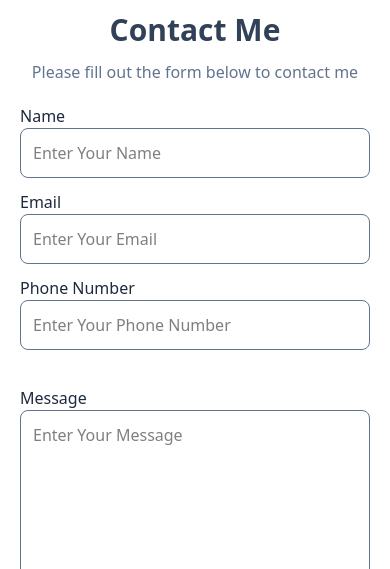
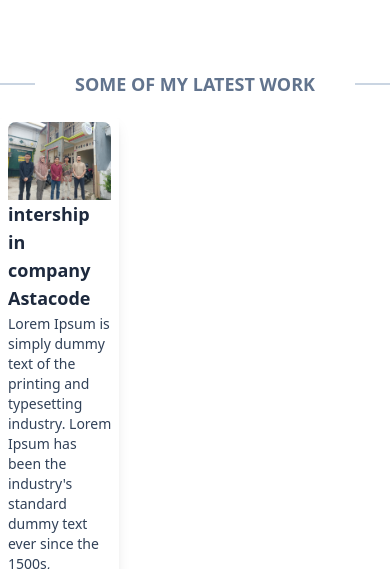
Before and after one commit to rizkiiaripin/Portfolio, a Vue app: page / in a window 390 px wide. Shown: the part 3245-3814 px from the top of the page. Built offline with nearby package versions, Linux system fonts and the light colour scheme.

Commit message:
menambah blog , mengedit navbar ,dan mengedit project

```diff
--- a/src/App.vue
+++ b/src/App.vue
@@ -7,6 +7,7 @@
 import Loader from "@/components/Loader.vue";
 import Footer from "@/components/Footer.vue";
 import Contact from "@/components/Contact.vue";
+import Blog from "@/components/Blog.vue";
 import { ref, onMounted } from "vue";
 
 const loading = ref(true);
@@ -20,20 +21,25 @@
 </script>
 
 <template>
-  <body class="scroll-smooth">
     <link
       rel="stylesheet"
       href="https://cdnjs.cloudflare.com/ajax/libs/font-awesome/6.5.1/css/all.min.css"
     />
      <Loader :isLoading="loading" />
+  <div class="scroll-smooth">
     <Navbar />
-    <Hero />
-    <About />
-    <Project />
-    <Skill />
-    <Contact />
+    <Hero id="home"/>
+    <About id="about"/>
+    <Project  />
+    <Skill id="skills" />
+    <Blog id="blogs" />
+    <Contact id="contact" />
     <Footer />
-  </body>
+  </div>
 </template>
 
-<style></style>
+<style>
+  html {
+  scroll-behavior: smooth;
+}
+</style>
--- a/src/components/About.vue
+++ b/src/components/About.vue
@@ -1,5 +1,5 @@
 <template>
-<div class="my-20  mx-5 md:mx-0">
+<div class="my-20  mx-5 md:mx-0" >
       <div class="container mx-auto w-full">
         <h1
           class="font-semibold text-sky-600 text-2xl mb-3 md:text-3xl"
--- /dev/null
+++ b/src/components/Blog.vue
@@ -0,0 +1,41 @@
+<script setup></script>
+
+<template>
+  <div class="my-20" >
+    <div class="text-center mb-4 flex justify-center items-center gap-10">
+      <span class="h-0.5 w-full bg-slate-300"></span>
+      <p
+        class="text-center text-lg text-slate-500 font-semibold whitespace-nowrap uppercase"
+      >
+        Some of my latest work
+      </p>
+      <span class="h-0.5 w-full bg-slate-300"></span>
+    </div>
+    <div class="container mx-auto">
+      <div class="grid max-w-5xl place-content-center mx-auto">
+        <div class="grid grid-cols-3 gap-4">
+          <div class="bg-white shadow-lg grid place-content-center p-2 rounded-lg">
+            <!-- header for blog -->
+            <div class="w-full ">
+              <img src="http://localhost:5173/src/assets/images/blogs/Blog1.jpg" class="rounded-t-lg" />
+            </div>
+            <h1 class="text-lg mb-0.5 text-slate-800 font-semibold">
+              intership in company Astacode
+            </h1>
+            <div class="grid">
+              <p class="text-sm text-slate-700 mb-1">
+                Lorem Ipsum is simply dummy text of the printing and typesetting industry.
+                Lorem Ipsum has been the industry's standard dummy text ever since the
+                1500s,
+              </p>
+              <p class="text-sm justify-self-end text-slate-500">2 moths ago</p>
+            </div>
+          </div>
+
+        </div>
+      </div>
+    </div>
+  </div>
+</template>
+
+<style></style>
--- a/src/components/Contact.vue
+++ b/src/components/Contact.vue
@@ -1,7 +1,7 @@
 <script setup></script>
 
 <template>
-  <div class="my-20 mx-5 md:mx-0">
+  <div class="my-20 mx-5 md:mx-0" >
     <div class="container mx-auto w-full">
       <div class="text-center mb-5">
         <h1 class="font-semibold mb-3 text-slate-700 text-3xl">Contact Me</h1>
@@ -40,10 +40,10 @@
             <label class="mb-2 text-slate-800">Message</label>
             <textarea
               placeholder="Enter Your Message"
-              class="border rounded-lg p-3 border-slate-500 w-full h-55 focus:outline-slate-400"></textarea>
+              class="border rounded-lg p-3 border-slate-500 w-full h-55 focus:outline-slate-400 mb-4"></textarea>
           </div>
         </div>
-        <div class="flex justify-center">
+        <div class="flex justify-center ">
           <button class="w-300 bg-primary rounded-lg text-white py-3">
             Send
           </button>
--- a/src/components/Footer.vue
+++ b/src/components/Footer.vue
@@ -7,7 +7,7 @@
     <div class="mx-auto w-full max-w-screen-xl p-4 py-6 lg:py-8">
         <div class="md:flex md:justify-between">
           <div class="mb-6 md:mb-0  justify-self-center">
-              <h1 class="text-7xl tracking-wide font-semibold text-gray-900 dark:text-white">
+              <h1 class="text-6xl sm:text-7xl tracking-wide font-semibold text-gray-900 dark:text-white">
               <span>Code smarter,</span><br> not harder.
               </h1>
           </div>
--- a/src/components/Hero.vue
+++ b/src/components/Hero.vue
@@ -1,7 +1,7 @@
 <script setup></script>
 
 <template>
-  <div class="w-full h-screen">
+  <div class="w-full h-screen" >
     <div
       class="container w-full h-full mx-auto grid px-4 md:px-0 grid-cols-1 grid-rows-2 gap-5 sm:grid-rows-1 sm:grid-cols-2 place-items-center"
     >
--- a/src/components/Navbar.vue
+++ b/src/components/Navbar.vue
@@ -1,9 +1,16 @@
 <script setup>
 import { ref, onMounted, onUnmounted } from "vue";
 
+const scrollTo = (id) => {
+  const element = document.getElementById(id);
+  if (element) {
+    element.scrollIntoView({ behavior: "smooth", block: "center" });
+  }
+};
+
 const scroll = ref(false);
 const handleScroll = () => {
-  scroll.value = window.scrollY > 30; // Change navbar to fixed after scrolling 50px
+  scroll.value = window.scrollY > 10; // Change navbar to fixed after scrolling 50px
 };
 
 onMounted(() => {
@@ -74,24 +81,25 @@
   </nav>
   <nav
     :class="[
-      'w-full hidden md:block transition-all duration-300',
+      'w-full hidden  md:block transition-all duration-300',
       scroll
         ? 'fixed top-0 left-0 bg-white shadow-lg z-50'
         : ' sticky sm:fixed  top-0 bg-transparent',
     ]"
     class=""
   >
-    <div class="container mx-auto flex w-full justify-between py-5">
+    <div class="container mx-auto flex w-full items-center justify-between py-5">
       <div class="font-bold text-slate-700 text-xl">PortFolio</div>
       <ul class="gap-3 flex text-slate-800">
-        <li><a href="#" class="hover:text-blue-700">Home</a></li>
-        <li><a href="" class="hover:text-blue-700">Work</a></li>
-        <li><a href="" class="hover:text-blue-700">About </a></li>
-        <li><a href="" class="hover:text-blue-700">Blog</a></li>
-        <li><a href="" class="hover:text-blue-700">Contact</a></li>
+        <li><a @click.prevent="scrollTo('home')" class="hover:text-blue-700 cursor-pointer">Home</a></li>
+        <li><a  @click.prevent="scrollTo('about')" class="hover:text-blue-700 cursor-pointer">About</a></li>
+        <li><a  @click.prevent="scrollTo('projects')" class="hover:text-blue-700 cursor-pointer">Projects </a></li>
+        <li><a  @click.prevent="scrollTo('blogs')" class="hover:text-blue-700 cursor-pointer">Blogs</a></li>
+        <li><a  @click.prevent="scrollTo('contact')" class="hover:text-blue-700 cursor-pointer">Contact</a></li>
       </ul>
       <div class="">
-        <a href="">Project Request</a>
+        <a href="" :class="[' py-2 px-3 rounded-lg  transition duration-500 hover:text-white flex items-center gap-2 ', scroll ? 'border border-green-600 text-green-600 hover:bg-green-600':'border border-slate-600 text-slate-600 hover:bg-slate-600' ]">WhatsApp me  <i class="fa-solid fa-arrow-right"></i></a>
+
       </div>
     </div>
   </nav>
--- a/src/components/Project.vue
+++ b/src/components/Project.vue
@@ -53,8 +53,8 @@
 </script>
 
 <template>
-  <div class="my-20">
-    <div class="container mx-auto w-full">
+  <div class="my-20" >
+    <div class="container mx-auto w-full" id="projects">
       <div class="text-center mb-15">
         <h1 class="font-semibold mb-3 text-slate-700 text-3xl">My Projects</h1>
         <p class="text-center text-slate-500">
@@ -79,6 +79,11 @@
             Show detail
           </div>
         </div>
+
+      </div>
+      <div class="flex justify-center mt-4">
+
+      <button class="bg-white border border-sky-600 text-slate-700 transition duration-500 rounded-lg py-2 px-4 hover:bg-sky-600 hover:text-white">Show More</button>
       </div>
     </div>
   </div>
```
Also changed, not shown: src/assets/images/blogs/Blog1.jpg (added).
